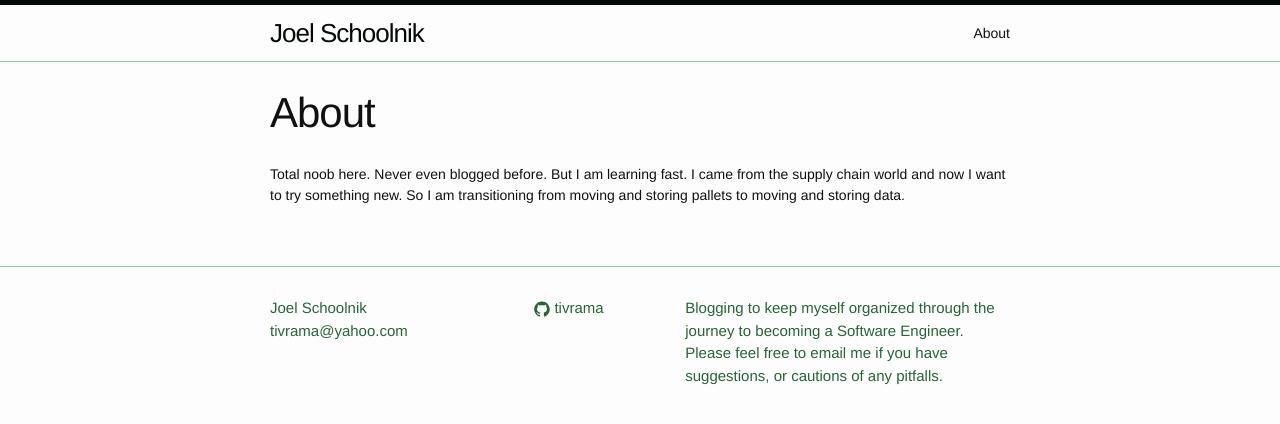
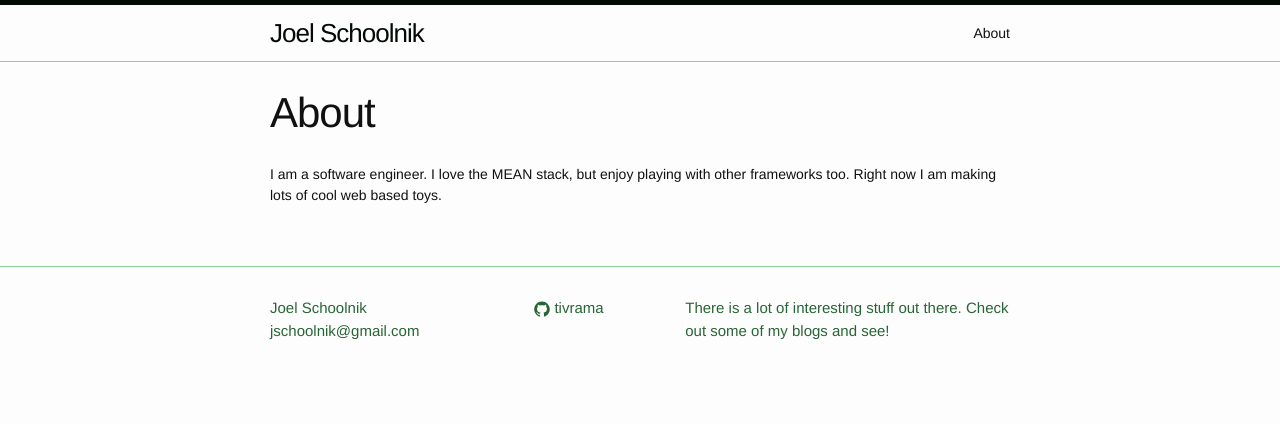
Before and after one commit to tivrama/tivrama.github.io, a Jekyll site: the page built from about.md, in a window 1280 px wide. Shown: the top 424 px of the page. Built offline with Jekyll 4.4.1, drawn with Linux system fonts in a browser that asks for light colours.

```diff
--- a/_config.yml
+++ b/_config.yml
@@ -7,9 +7,9 @@
 
 # Site settings
 title: Joel Schoolnik
-email: tivrama@yahoo.com
+email: jschoolnik@gmail.com
 description: > # this means to ignore newlines until "baseurl:"
-  Blogging to keep myself organized through the journey to becoming a Software Engineer.  Please feel free to email me if you have suggestions, or cautions of any pitfalls.
+  There is a lot of interesting stuff out there.  Check out some of my blogs and see!
 
 baseurl: "" # the subpath of your site, e.g. /blog
 url: "http://tivrama.github.io/" # the base hostname & protocol for your site
--- a/about.md
+++ b/about.md
@@ -4,7 +4,7 @@
 permalink: /about/
 ---
 
-Total noob here.  Never even blogged before.  But I am learning fast.  I came from the supply chain world and now I want to try something new.  So I am transitioning from moving and storing pallets to moving and storing data.
+I am a software engineer.  I love the MEAN stack, but enjoy playing with other frameworks too.  Right now I am making lots of cool web based toys.
 
 <!-- ![alt text](https://github.com/adam-p/markdown-here/raw/master/src/common/images/icon48.png "Logo Title Text 1")     EXAMPLE -->
 
```
Also changed, not shown: _posts/2016-06-25-welcome-to-jekyll.markdown (deleted, +0 -22 lines), _posts/2016-08-19-welcome-to-jekyll.markdown (added, +36 -0 lines).
